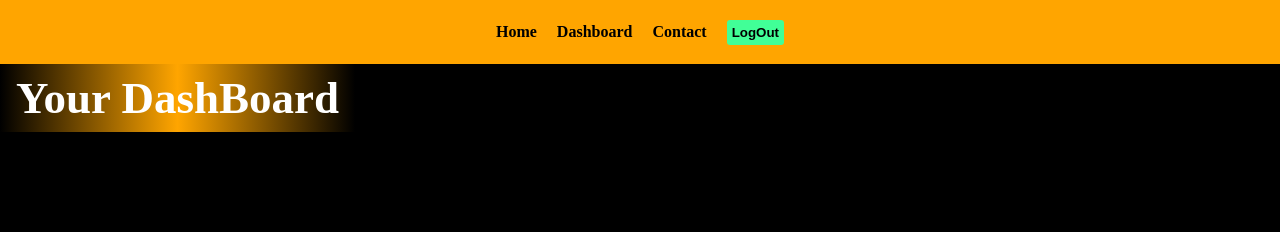
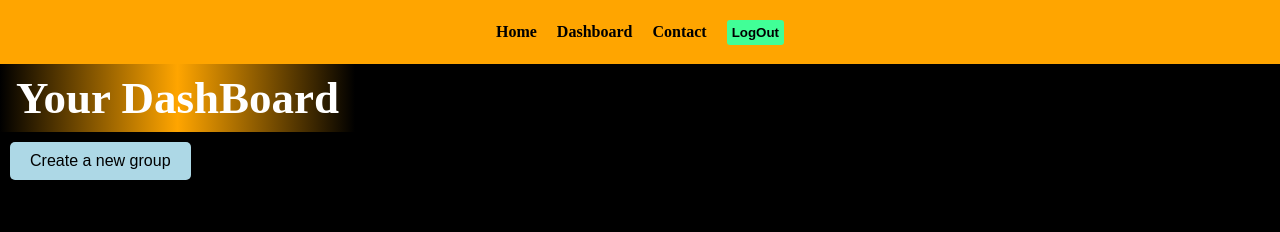
Before and after one commit to Al-Ashir-Intisar/reslife-employee-tracker-app, a Next.js app in the folder findout/: page /dashboard in a window 1280 px wide. Shown: the top 232 px of the page. Built offline with nearby package versions, Linux system fonts and the light colour scheme; no server answers; the database is empty; sample sign-in values are in the browser's storage.

Commit message:
Added create group, add member, invite member buttons and restricted api routes only to authorized users.

```diff
--- a/findout/src/app/api/auth/[...nextauth]/route.js
+++ b/findout/src/app/api/auth/[...nextauth]/route.js
@@ -1,4 +1,5 @@
 // app/api/auth/[...nextauth]/route.js
+
 import NextAuth from "next-auth";
 import GoogleProvider from "next-auth/providers/google";
 import CredentialsProvider from "next-auth/providers/credentials";
@@ -6,7 +7,7 @@ import connect from "@/utils/db";
 import User from "@/models/User";
 import bcrypt from "bcryptjs";
 
-const handler = NextAuth({
+export const authOptions = {
   providers: [
     GoogleProvider({
       clientId: process.env.GOOGLE_CLIENT_ID,
@@ -16,28 +17,18 @@ const handler = NextAuth({
       id: "credentials",
       name: "Credentials",
       async authorize(credentials) {
-        await connect(); // Ensure the database connection is established
+        await connect();
 
-        try {
-          const user = await User.findOne({
-            email: credentials.email,
-          });
+        const user = await User.findOne({ email: credentials.email });
         if (user) {
           const isPasswordValid = await bcrypt.compare(
             credentials.password,
             user.password
           );
-            if (isPasswordValid) {
-              return user;
-            } else {
+          if (isPasswordValid) return user;
           throw new Error("Invalid credentials");
         }
-          } else {
         throw new Error("No user found with this email");
-          }
-        } catch (error) {
-          throw new Error("Error during authorization");
-        }
       },
     }),
   ],
@@ -45,6 +36,8 @@ const handler = NextAuth({
   pages: {
     error: "/dashboard/login",
   },
-});
+};
+
+const handler = NextAuth(authOptions);
 
 export { handler as GET, handler as POST };
--- a/findout/src/app/api/groups/route.js
+++ b/findout/src/app/api/groups/route.js
@@ -1,8 +1,17 @@
 import { NextResponse } from "next/server";
 import connect from "@/utils/db";
 import Group from "@/models/Group";
+import { authOptions } from "@/app/api/auth/[...nextauth]/route";
+import { getServerSession } from "next-auth";
+
 
 export const GET = async (request) => {
+  const session = await getServerSession(authOptions);
+
+  if (!session) {
+    return new NextResponse("Unauthorized Request", { status: 401 });
+  }
+
   try {
     await connect();
     const groups = await Group.find();
--- a/findout/src/app/api/users/route.js
+++ b/findout/src/app/api/users/route.js
@@ -1,8 +1,15 @@
 import { NextResponse } from "next/server";
 import connect from "@/utils/db";
 import User from "@/models/User";
+import { authOptions } from "@/app/api/auth/[...nextauth]/route";
+import { getServerSession } from "next-auth";
 
 export const GET = async (request) => {
+  const session = await getServerSession(authOptions);
+
+  if (!session) {
+    return new NextResponse("Unauthorized Request", { status: 401 });
+  }
   try {
     await connect();
     const users = await User.find();
--- a/findout/src/app/dashboard/[groupPage]/[memberPage]/page.module.css
+++ b/findout/src/app/dashboard/[groupPage]/[memberPage]/page.module.css
@@ -18,3 +18,25 @@
   color: lightgreen;
   cursor: pointer;
 }
+
+.dashButtons {
+  display: flex;
+  justify-content: flex-start; /* ensures left alignment */
+  align-items: flex-start;
+  width: 100%; /* optional: ensures full-width container */
+  margin-bottom: 20px;
+  margin: 10px ;
+}
+
+.editMember{
+  background-color: lightblue;
+  border: none;
+  padding: 10px 20px;
+  font-size: 16px;
+  border-radius: 5px;
+}
+
+.editMember:hover {
+  background-color: lightgreen;
+  cursor: pointer;
+}
--- a/findout/src/app/dashboard/[groupPage]/page.jsx
+++ b/findout/src/app/dashboard/[groupPage]/page.jsx
@@ -60,6 +60,11 @@ const GroupPage = () => {
   }
   if (session.status === "authenticated") {
     return (
+      <>
+        <div className={styles.dashButtons}>
+          <button className={styles.createMember}>Add a new Member</button>
+          <button className={styles.sendInvite}>Invite a new user</button>
+        </div>
         <div className="pageContent">
           <div className={styles.members}>
             {memberIds.map((memberId) => (
@@ -73,6 +78,7 @@ const GroupPage = () => {
             ))}
           </div>
         </div>
+      </>
     );
   }
 };
--- a/findout/src/app/dashboard/[groupPage]/page.module.css
+++ b/findout/src/app/dashboard/[groupPage]/page.module.css
@@ -35,3 +35,31 @@
   color: lightgreen;
   cursor: pointer;
 }
+
+.dashButtons {
+  display: flex;
+  justify-content: flex-start; /* ensures left alignment */
+  align-items: flex-start;
+  width: 100%; /* optional: ensures full-width container */
+  margin-bottom: 20px;
+  margin: 10px ;
+  gap: 10px;
+}
+
+.createMember, .sendInvite {
+  background-color: lightblue;
+  border: none;
+  padding: 10px 20px;
+  font-size: 16px;
+  border-radius: 5px;
+}
+
+.createMember:hover {
+  background-color: lightgreen;
+  cursor: pointer;
+}
+
+.sendInvite:hover {
+  background-color: lightgreen;
+  cursor: pointer;
+}
--- a/findout/src/app/dashboard/page.jsx
+++ b/findout/src/app/dashboard/page.jsx
@@ -24,13 +24,13 @@ async function getGroups() {
   return res.json();
 }
 
-const fetcher = (url) =>
-  fetch(url, {
-    headers: {
-      apikey: SUPABASE_ANON_KEY,
-      Authorization: `Bearer ${SUPABASE_ANON_KEY}`,
-    },
-  }).then((res) => res.json());
+// const fetcher = (url) =>
+//   fetch(url, {
+//     headers: {
+//       apikey: SUPABASE_ANON_KEY,
+//       Authorization: `Bearer ${SUPABASE_ANON_KEY}`,
+//     },
+//   }).then((res) => res.json());
 
 const Dashboard = () => {
   const session = useSession();
@@ -41,10 +41,10 @@ const Dashboard = () => {
   const [groups, setGroups] = useState([]);
 
   // Fetch groups from Supabase using SWR
-  const { data, error, isLoading } = useSWR(
-    `${SUPABASE_URL}/rest/v1/groups?user_id=eq.${userId}&select=group_id,group_name,group_desc`,
-    fetcher
-  );
+  // const { data, error, isLoading } = useSWR(
+  //   `${SUPABASE_URL}/rest/v1/groups?user_id=eq.${userId}&select=group_id,group_name,group_desc`,
+  //   fetcher
+  // );
   // console.log("Data:", data);
   // console.log("Error:", error);
   // console.log("Is Loading:", isLoading);
@@ -90,6 +90,10 @@ const Dashboard = () => {
 
   if (session.status === "authenticated") {
     return (
+      <>
+        <div className={styles.dashButtons}>
+            <button className={styles.createGroup}>Create a new group</button>
+        </div>
         <div className="pageContent">
           <div className={styles.groups}>
             {groups &&
@@ -105,6 +109,7 @@ const Dashboard = () => {
               ))}
           </div>
         </div>
+      </>
     );
   }
 };
--- a/findout/src/app/dashboard/page.module.css
+++ b/findout/src/app/dashboard/page.module.css
@@ -51,3 +51,26 @@
   color: lightgreen;
   cursor: pointer;
 }
+
+.dashButtons {
+  display: flex;
+  justify-content: flex-start; /* ensures left alignment */
+  align-items: flex-start;
+  width: 100%; /* optional: ensures full-width container */
+  margin-bottom: 20px;
+  margin: 10px ;
+}
+
+
+.createGroup{
+  background-color: lightblue;
+  border: none;
+  padding: 10px 20px;
+  font-size: 16px;
+  border-radius: 5px;
+}
+
+.createGroup:hover {
+  background-color: lightgreen;
+  cursor: pointer;
+}
--- a/findout/src/models/Group.js
+++ b/findout/src/models/Group.js
@@ -17,6 +17,14 @@ const groupSchema = new Schema(
       type: String,
       required: false,
     },
+    ownerId: {
+      type: String,
+      required: true,
+    },
+    adminIds: {
+      type: Array,
+      required: false,
+    },
   },
   { timestamps: true }
 );
--- a/findout/src/models/User.js
+++ b/findout/src/models/User.js
@@ -18,6 +18,10 @@ const userSchema = new Schema(
       type: String,
       required: true,
     },
+    groupsIds: {
+       type: Array,
+        required: false,
+    },
   },
   { timestamps: true }
 );
```
Also changed, not shown: findout/src/app/dashboard/[groupPage]/[memberPage]/page.jsx (+10 -5 lines). Lines whose indentation alone changed are shown as unchanged.
